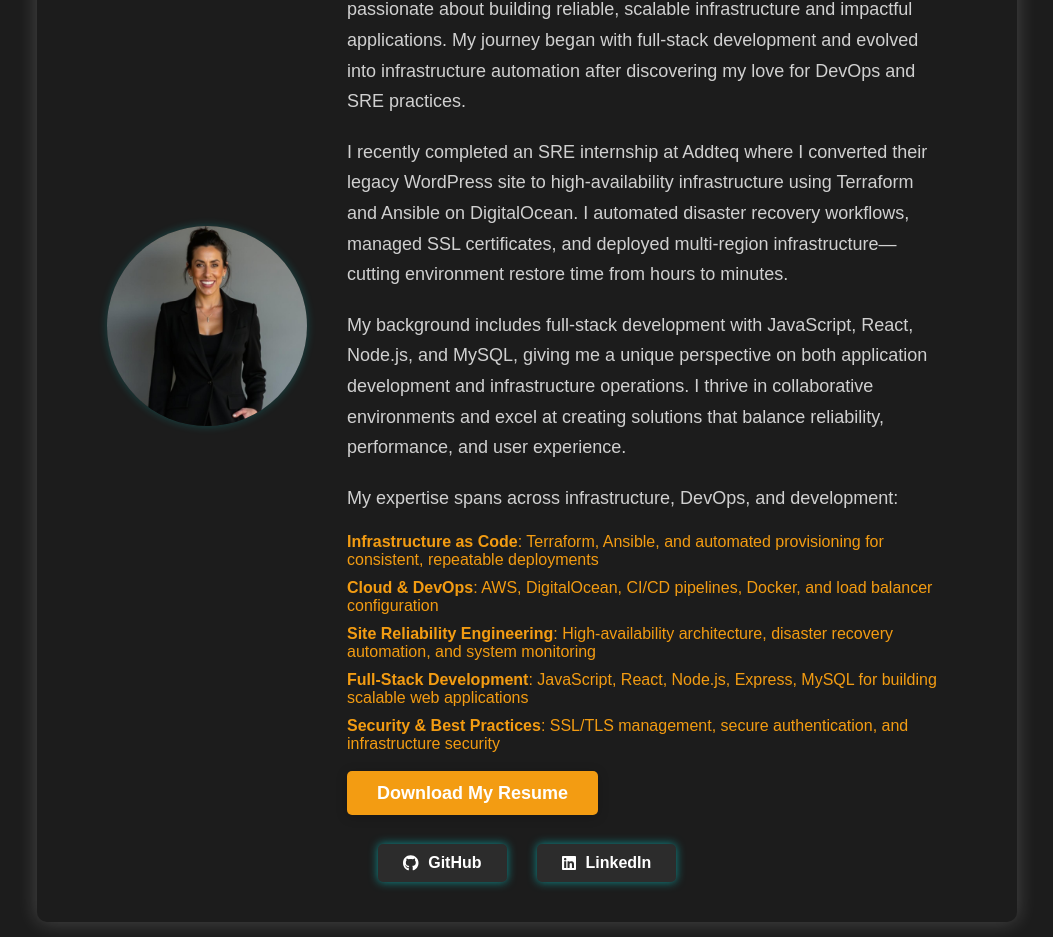
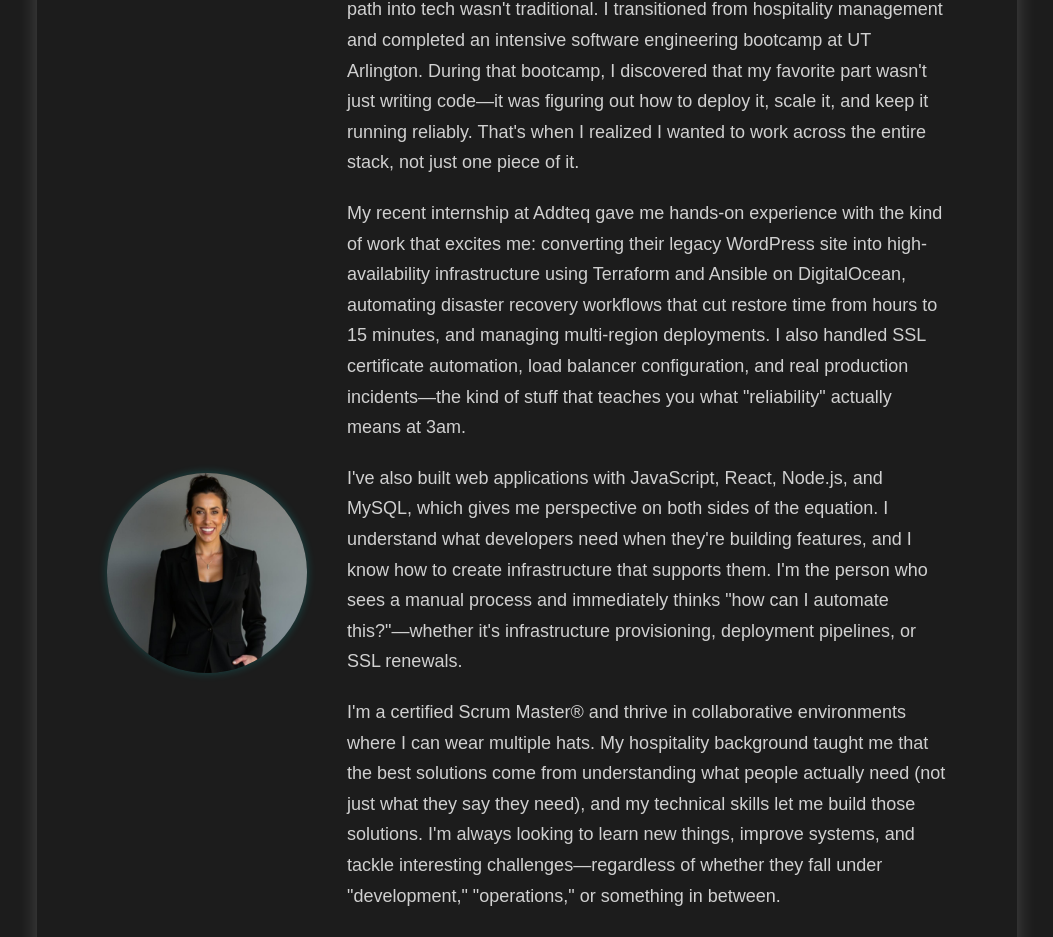
Before and after one commit to Tea-naa/My-Portfolio, a React (Create React App) app: page /about in a window 1280 px wide. Shown: the part 193-1130 px from the top of the page, without its empty margins (113-1166 px from the left). Built offline with nearby package versions, Linux system fonts and the light colour scheme.

Commit message:
update portfolio with new sections and fixes

```diff
--- a/src/components/About.js
+++ b/src/components/About.js
@@ -17,38 +17,56 @@ const About = () => {
                         className="profile-image"
                     />
                     <div className="profile-hover">
-                        <p>Site Reliability Engineer | DevOps | Full Stack Developer</p>
+                        <p>If it's broken, I'll fix it. If it's manual, I'll automate it.</p>
                     </div>
                 </div>
                 <div className="about-content">
                     <h2 className="about-heading">About Me</h2>
                     <p className="about-paragraph">
-        Hi, I'm Tina, a Site Reliability Engineer and certified Scrum Master® passionate about building reliable, scalable
-        infrastructure and impactful applications. My journey began with full-stack development and evolved into infrastructure
-        automation after discovering my love for DevOps and SRE practices.
+                        Hi, I'm Tina—a problem solver who loves making systems work better. My path into tech
+                        wasn't traditional. I transitioned from hospitality management and completed an intensive
+                        software engineering bootcamp at UT Arlington. During that bootcamp, I discovered that my
+                        favorite part wasn't just writing code—it was figuring out how to deploy it, scale it, and
+                        keep it running reliably. That's when I realized I wanted to work across the entire stack,
+                        not just one piece of it.
                     </p>
                     <p className="about-paragraph">
-        I recently completed an SRE internship at Addteq where I converted their legacy WordPress site to high-availability
-        infrastructure using Terraform and Ansible on DigitalOcean. I automated disaster recovery workflows, managed SSL
-        certificates, and deployed multi-region infrastructure—cutting environment restore time from hours to minutes.
+                        My recent internship at Addteq gave me hands-on experience with the kind of work that excites
+                        me: converting their legacy WordPress site into high-availability infrastructure using Terraform
+                        and Ansible on DigitalOcean, automating disaster recovery workflows that cut restore time from
+                        hours to 15 minutes, and managing multi-region deployments. I also handled SSL certificate
+                        automation, load balancer configuration, and real production incidents—the kind of stuff that
+                        teaches you what "reliability" actually means at 3am.
                     </p>
                     <p className="about-paragraph">
-        My background includes full-stack development with JavaScript, React, Node.js, and MySQL, giving me a unique perspective
-        on both application development and infrastructure operations. I thrive in collaborative environments and excel at creating
-        solutions that balance reliability, performance, and user experience.
+                        I've also built web applications with JavaScript, React, Node.js, and MySQL, which gives me
+                        perspective on both sides of the equation. I understand what developers need when they're
+                        building features, and I know how to create infrastructure that supports them. I'm the person
+                        who sees a manual process and immediately thinks "how can I automate this?"—whether it's
+                        infrastructure provisioning, deployment pipelines, or SSL renewals.
                     </p>
+                    <p className="about-paragraph">
+                        I'm a certified Scrum Master® and thrive in collaborative environments where I can wear multiple
+                        hats. My hospitality background taught me that the best solutions come from understanding what
+                        people actually need (not just what they say they need), and my technical skills let me build
+                        those solutions. I'm always looking to learn new things, improve systems, and tackle interesting
+                        challenges—regardless of whether they fall under "development," "operations," or something in between.
+                    </p>
+
                     <div className="skills-container">
                         <p className="about-paragraph">
-            My expertise spans across infrastructure, DevOps, and development:
+                            <strong>What I work with:</strong>
                         </p>
                         <ul className="skills-list">
-            <li><strong>Infrastructure as Code</strong>: Terraform, Ansible, and automated provisioning for consistent, repeatable deployments</li>
-            <li><strong>Cloud & DevOps</strong>: AWS, DigitalOcean, CI/CD pipelines, Docker, and load balancer configuration</li>
-            <li><strong>Site Reliability Engineering</strong>: High-availability architecture, disaster recovery automation, and system monitoring</li>
-            <li><strong>Full-Stack Development</strong>: JavaScript, React, Node.js, Express, MySQL for building scalable web applications</li>
-            <li><strong>Security & Best Practices</strong>: SSL/TLS management, secure authentication, and infrastructure security</li>
+                            <li><strong>Infrastructure as Code</strong>: Terraform, Ansible—building repeatable, version-controlled infrastructure</li>
+                            <li><strong>Cloud & DevOps</strong>: AWS, DigitalOcean, Docker, CI/CD pipelines, load balancing, multi-region deployments</li>
+                            <li><strong>Reliability & Operations</strong>: High-availability architecture, disaster recovery automation, system monitoring, incident response</li>
+                            <li><strong>Full-Stack Development</strong>: JavaScript, React, Node.js, Express, MySQL—building scalable web applications</li>
+                            <li><strong>Security & Best Practices</strong>: SSL/TLS management, secure authentication, infrastructure hardening</li>
+                            <li><strong>Collaboration & Process</strong>: Certified Scrum Master®, Agile methodologies, cross-functional teamwork</li>
                         </ul>
                     </div>
+
                     <a href="TinaBajwaResume.pdf" className="resume-link" download>
                         Download My Resume
                     </a>
--- a/src/components/Hero.js
+++ b/src/components/Hero.js
@@ -1,7 +1,7 @@
 import React, { useEffect, useState } from 'react';
 import './Hero.css';
 
-const roles = ['Site Reliability Engineer', 'DevOps Engineer', 'Infrastructure Automator', 'Problem Solver'];
+const roles = ['DevOps Engineer', 'Full Stack Developer', 'Automation Enthusiast', 'Problem Solver'];
 
 const Hero = () => {
     const [index, setIndex] = useState(0);
@@ -30,8 +30,8 @@ const Hero = () => {
         return () => clearTimeout(timer);
     }, [text, isDeleting, index]);
 
-    // Conditional article for "innovator"
-    const article = roles[index] === 'innovator' ? 'an' : 'a';
+    // Conditional article for "Automation Enthusiast"
+    const article = roles[index] === 'Automation Enthusiast' ? 'an' : 'a';
 
     return (
         <div className="hero-container">
--- a/src/components/Home.js
+++ b/src/components/Home.js
@@ -21,7 +21,7 @@ const Home = () => {
                         onMouseLeave={() => setIsHovered(false)}
                     />
                     <div className={`profile-hover ${isHovered ? 'profile-hover-visible' : ''}`}>
-                    <p>Site Reliability Engineer | Full Stack Developer | Infrastructure Enthusiast</p>
+                    <p>DevOpsEngineer | Full Stack Developer | Infrastructure Enthusiast</p>
                     </div>
                 </div>
 
@@ -29,11 +29,19 @@ const Home = () => {
     Welcome to My Portfolio!
 </h1>
 <p style={styles.paragraph}>
-                Welcome! I'm a Site Reliability Engineer with experience in infrastructure automation and full-stack development. I specialize in building high-availability systems using Terraform and Ansible, while also creating user-friendly web applications with JavaScript, React, and Node.js.
-
+    I build infrastructure, automate deployments, and create full-stack applications. During my recent
+    internship at Addteq, I automated disaster recovery workflows and converted their legacy infrastructure
+    to a highly available multi-region setup using Terraform and Ansible—cutting environment restore time
+    from hours to 15 minutes.
 </p>
 <p style={styles.paragraph}>
-                    Explore my portfolio to see infrastructure projects, DevOps automation, and full-stack applications that showcase my technical skills and commitment to building reliable, scalable systems.
+    Whether it's building web applications with React and Node.js, provisioning cloud infrastructure, or
+    setting up CI/CD pipelines, I focus on solving problems and making systems work better. I like working
+    across the entire stack because understanding both code and infrastructure helps me build things that
+    actually work in production.
+</p>
+<p style={styles.paragraph}>
+    Explore my portfolio to see what I've been working on. 🚀
 </p>
 
 <Link to="/projects"
@@ -41,7 +49,7 @@ const Home = () => {
     onMouseEnter={() => setIsHovered(true)}
     onMouseLeave={() => setIsHovered(false)}
 >
-                    View My Projects
+    View My Work
 </Link>
             </div>
 
```
Also changed, not shown: 1 other file (tests, documents, lock files or other folders). Lines whose indentation alone changed are shown as unchanged.
